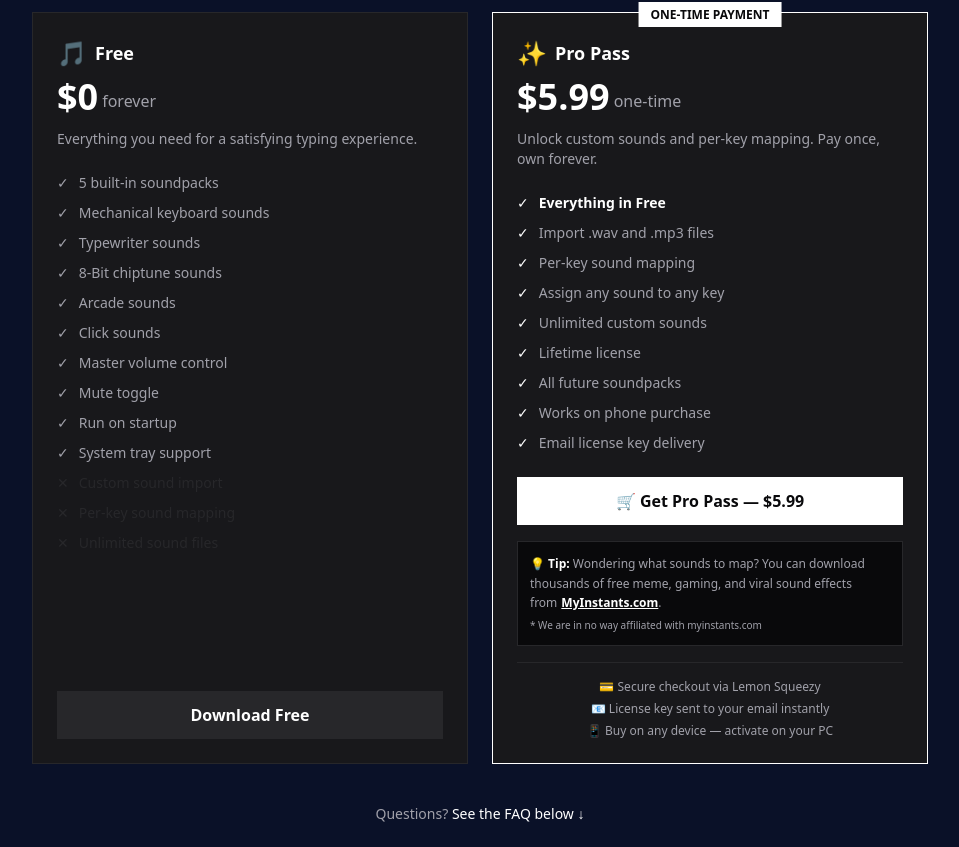
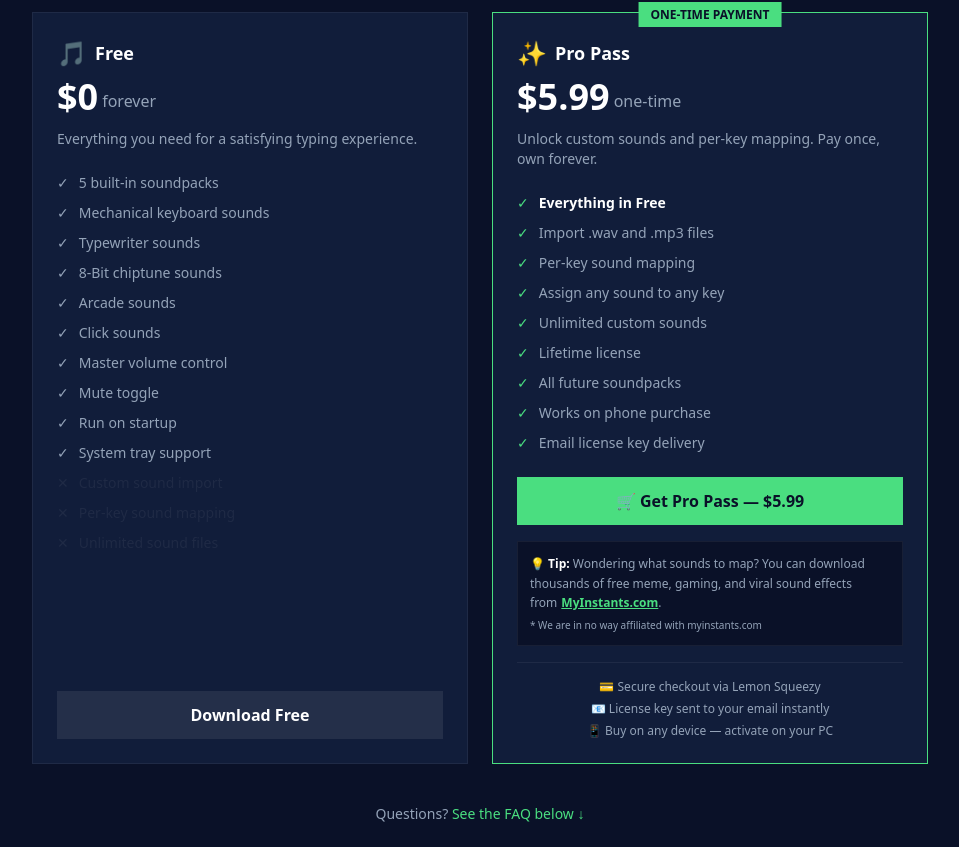
Before and after one commit to Sallu6767/KeyboardTalks, a Next.js app in the folder website/: page / in a window 1280 px wide. Shown: the part 1993-2840 px from the top of the page, without its empty margins (160-1119 px from the left). Built offline with nearby package versions, Linux system fonts and the light colour scheme; no server answers.

Commit message:
Update PricingGrid.tsx

```diff
--- a/website/components/PricingGrid.tsx
+++ b/website/components/PricingGrid.tsx
@@ -39,7 +39,7 @@ export default function PricingGrid() {
                     <h2 className="text-3xl font-black text-white">
                         Simple, honest pricing
                     </h2>
-                    <p className="mt-3 text-[#A1A1AA] max-w-lg mx-auto">
+                    <p className="mt-3 text-[#94A3B8] max-w-lg mx-auto">
                         Free forever for the essentials.
                         One small payment to unlock everything.
                     </p>
@@ -47,7 +47,7 @@ export default function PricingGrid() {
 
                 <div className="grid grid-cols-1 md:grid-cols-2 gap-6">
 
-                    <div className="bg-[#18181B] border border-[#27272A] p-6 flex flex-col">
+                    <div className="bg-[#111D3A] border border-[rgba(255,255,255,0.06)] p-6 flex flex-col">
 
                         <div className="mb-6">
                             <div className="flex items-center gap-2 mb-2">
@@ -56,9 +56,9 @@ export default function PricingGrid() {
                             </div>
                             <div className="flex items-end gap-1 mb-3">
                                 <span className="text-4xl font-black text-white">$0</span>
-                                <span className="text-[#A1A1AA] mb-1">forever</span>
+                                <span className="text-[#94A3B8] mb-1">forever</span>
                             </div>
-                            <p className="text-sm text-[#A1A1AA]">
+                            <p className="text-sm text-[#94A3B8]">
                                 Everything you need for a satisfying
                                 typing experience.
                             </p>
@@ -68,18 +68,18 @@ export default function PricingGrid() {
                             {FREE_FEATURES.map((feature) => (
                                 <li key={feature.text} className="flex items-center gap-2.5">
                                     {feature.included ? (
-                                        <span className="text-[#A1A1AA] text-sm shrink-0">
+                                        <span className="text-[#94A3B8] text-sm shrink-0">
                                             ✓
                                         </span>
                                     ) : (
-                                        <span className="text-[#27272A] text-sm shrink-0">
+                                        <span className="text-[rgba(255,255,255,0.06)] text-sm shrink-0">
                                             ✕
                                         </span>
                                     )}
                                     <span className={`text-sm ${
                                         feature.included
-                                            ? "text-[#A1A1AA]"
-                                            : "text-[#27272A]"
+                                            ? "text-[#94A3B8]"
+                                            : "text-[rgba(255,255,255,0.06)]"
                                     }`}>
                                         {feature.text}
                                     </span>
@@ -89,17 +89,17 @@ export default function PricingGrid() {
 
                         <a
                             href="#hero"
-                            className="block w-full py-3 text-center bg-[#27272A] hover:bg-[#3F3F46] text-white font-bold transition-colors duration-200"
+                            className="block w-full py-3 text-center bg-[rgba(255,255,255,0.08)] hover:bg-[rgba(255,255,255,0.12)] text-white font-bold transition-colors duration-200"
                         >
                             Download Free
                         </a>
 
                     </div>
 
-                    <div className="relative bg-[#18181B] border border-white p-6 flex flex-col">
+                    <div className="relative bg-[#111D3A] border border-[#4ADE80] p-6 flex flex-col">
 
                         <div className="absolute -top-3 left-1/2 -translate-x-1/2">
-                            <span className="px-3 py-1 bg-white text-[#09090B] text-xs font-bold">
+                            <span className="px-3 py-1 bg-[#4ADE80] text-[#0A1128] text-xs font-bold">
                                 ONE-TIME PAYMENT
                             </span>
                         </div>
@@ -111,9 +111,9 @@ export default function PricingGrid() {
                             </div>
                             <div className="flex items-end gap-1 mb-3">
                                 <span className="text-4xl font-black text-white">$5.99</span>
-                                <span className="text-[#A1A1AA] mb-1">one-time</span>
+                                <span className="text-[#94A3B8] mb-1">one-time</span>
                             </div>
-                            <p className="text-sm text-[#A1A1AA]">
+                            <p className="text-sm text-[#94A3B8]">
                                 Unlock custom sounds and per-key mapping.
                                 Pay once, own forever.
                             </p>
@@ -122,13 +122,13 @@ export default function PricingGrid() {
                         <ul className="space-y-2.5 flex-1 mb-6">
                             {PRO_FEATURES.map((feature) => (
                                 <li key={feature.text} className="flex items-center gap-2.5">
-                                    <span className="text-white text-sm shrink-0">
+                                    <span className="text-[#4ADE80] text-sm shrink-0">
                                         ✓
                                     </span>
                                     <span className={`text-sm ${
                                         feature.bold
                                             ? "text-white font-semibold"
-                                            : "text-[#A1A1AA]"
+                                            : "text-[#94A3B8]"
                                     }`}>
                                         {feature.text}
                                     </span>
@@ -140,34 +140,34 @@ export default function PricingGrid() {
                             href={LEMON_SQUEEZY_URL}
                             target="_blank"
                             rel="noopener noreferrer"
-                            className="block w-full py-3 text-center bg-white hover:bg-[#E2E8F0] text-[#09090B] font-bold transition-all duration-200 hover:-translate-y-0.5 mb-4"
+                            className="block w-full py-3 text-center bg-[#4ADE80] hover:bg-[#22C55E] text-[#0A1128] font-bold transition-all duration-200 hover:-translate-y-0.5 mb-4"
                         >
                             🛒 Get Pro Pass — $5.99
                         </a>
 
-                        <div className="p-3 bg-[#09090B] border border-[#27272A] text-xs text-[#A1A1AA] leading-relaxed mb-4">
+                        <div className="p-3 bg-[#0A1128] border border-[rgba(255,255,255,0.06)] text-xs text-[#94A3B8] leading-relaxed mb-4">
                             <span className="text-white font-bold">💡 Tip:</span> Wondering what sounds to map? You can download thousands of free meme, gaming, and viral sound effects from
                             <a
                                 href="https://www.myinstants.com"
                                 target="_blank"
                                 rel="noopener noreferrer"
-                                className="text-white hover:text-[#A1A1AA] font-bold underline ml-1"
+                                className="text-[#4ADE80] hover:text-white font-bold underline ml-1"
                             >
                                 MyInstants.com
                             </a>.
-                            <span className="block mt-1 text-[10px] text-[#A1A1AA]">
+                            <span className="block mt-1 text-[10px] text-[#94A3B8]">
                                 * We are in no way affiliated with myinstants.com
                             </span>
                         </div>
 
-                        <div className="mt-auto space-y-1.5 border-t border-[#27272A] pt-4">
-                            <p className="text-center text-xs text-[#A1A1AA]">
+                        <div className="mt-auto space-y-1.5 border-t border-[rgba(255,255,255,0.06)] pt-4">
+                            <p className="text-center text-xs text-[#94A3B8]">
                                 💳 Secure checkout via Lemon Squeezy
                             </p>
-                            <p className="text-center text-xs text-[#A1A1AA]">
+                            <p className="text-center text-xs text-[#94A3B8]">
                                 📧 License key sent to your email instantly
                             </p>
-                            <p className="text-center text-xs text-[#A1A1AA]">
+                            <p className="text-center text-xs text-[#94A3B8]">
                                 📱 Buy on any device — activate on your PC
                             </p>
                         </div>
@@ -176,11 +176,11 @@ export default function PricingGrid() {
                 </div>
 
                 <div className="mt-10 text-center">
-                    <p className="text-sm text-[#A1A1AA]">
+                    <p className="text-sm text-[#94A3B8]">
                         Questions?{" "}
                         <a
                             href="#faq"
-                            className="text-white hover:text-[#A1A1AA] transition-colors"
+                            className="text-[#4ADE80] hover:text-white transition-colors"
                         >
                             See the FAQ below ↓
                         </a>
```
